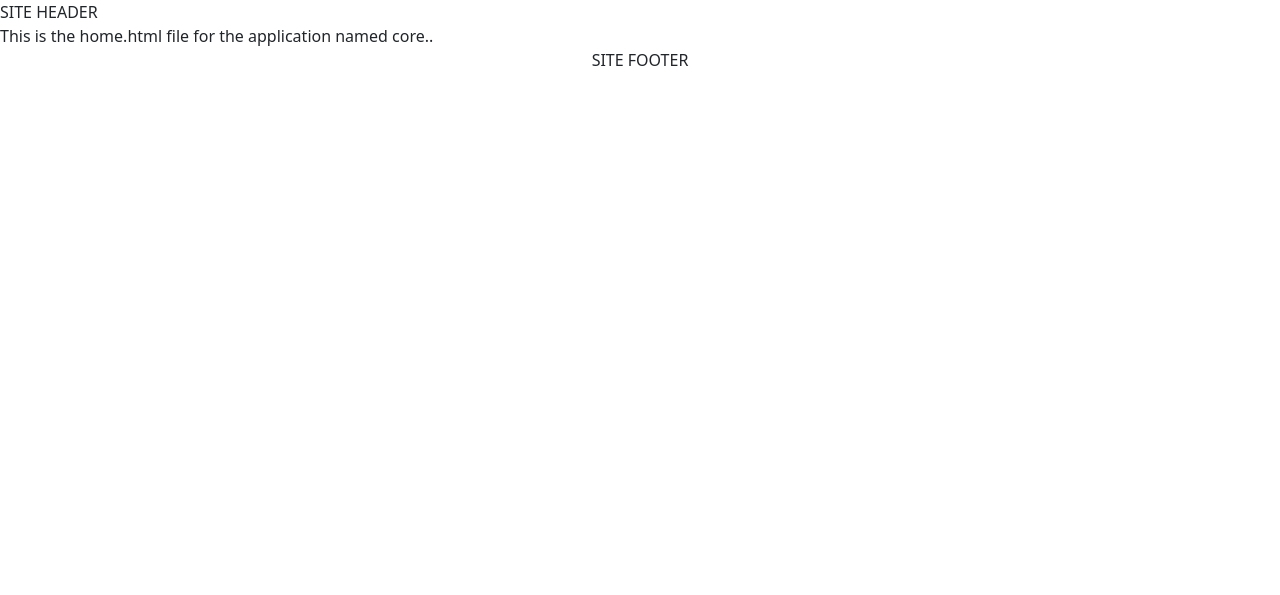
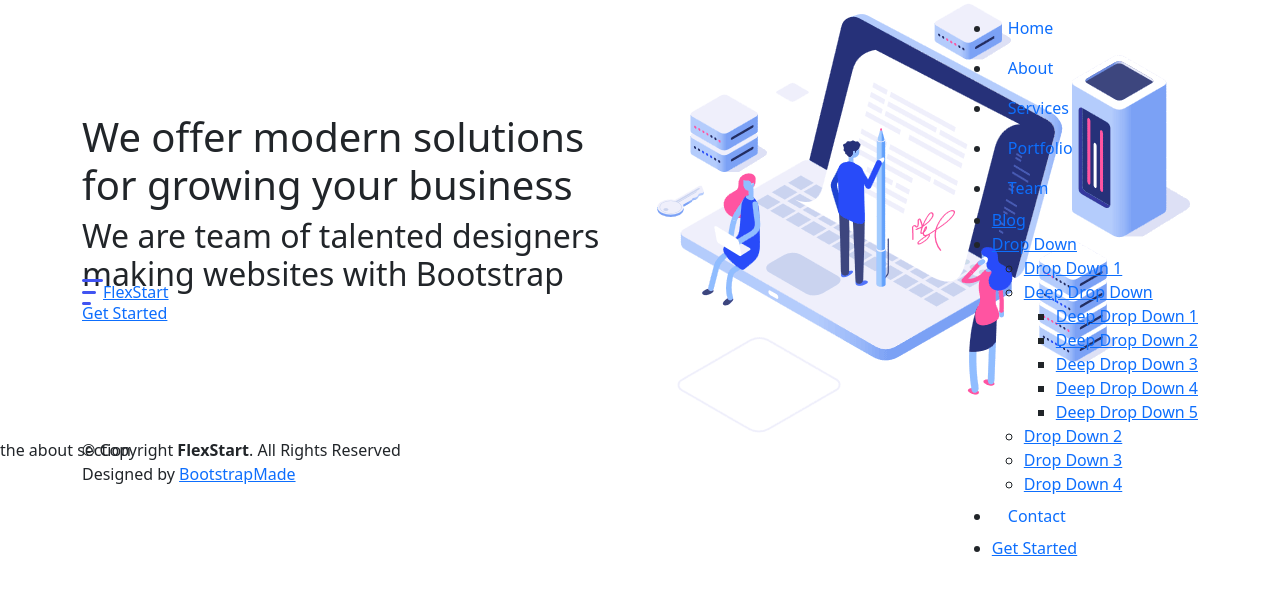
Before and after one commit to kimstone/StartUp, a Django app: template src/apps/core/templates/core/home.html in a window 1280 px wide. Shown: the top 595 px of the page. Run offline with Django 3.2, Linux system fonts and the light colour scheme; the template is opened without the code that fills it, so the values that code supplies are empty.

Commit message:
starte core app html/css

```diff
--- /dev/null
+++ b/src/apps/core/templates/core/base.html
@@ -0,0 +1,71 @@
+<!DOCTYPE html>
+<html lang="en">
+<head>
+    {% load static %}
+
+    <!-- Required meta tags -->
+    <meta charset="utf-8">
+    <meta name="viewport" content="width=device-width, initial-scale=1">
+
+    <!-- Favicons -->
+    <link href="{% static 'core/img/favicon.png' %}" rel="icon">
+    <link href="{% static 'core/img/apple-touch-icon.png' %}" rel="apple-touch-icon">
+
+    <!-- Google Fonts -->
+    <link href="https://fonts.googleapis.com/css?family=Open+Sans:300,300i,400,400i,600,600i,700,700i|Nunito:300,300i,400,400i,600,600i,700,700i|Poppins:300,300i,400,400i,500,500i,600,600i,700,700i"
+          rel="stylesheet">
+
+    <!-- Bootstrap CSS -->
+    <link href="https://cdn.jsdelivr.net/npm/bootstrap@5.0.0-beta3/dist/css/bootstrap.min.css" rel="stylesheet"
+          integrity="sha384-eOJMYsd53ii+scO/bJGFsiCZc+5NDVN2yr8+0RDqr0Ql0h+rP48ckxlpbzKgwra6" crossorigin="anonymous">
+
+    <title>Django Project: Core App</title>
+</head>
+<body>
+
+<!-- ========  Header  ======== -->
+{% include 'core/partials/header.html' %}
+
+
+<!-- ========  Hero Section  ======== -->
+<section id="hero" class="hero d-flex align-items-center">
+
+    <div class="container">
+        <div class="row">
+            <div class="col-lg-6 d-flex flex-column justify-content-center">
+                <h1 data-aos="fade-up">We offer modern solutions for growing your business</h1>
+                <h2 data-aos="fade-up" data-aos-delay="400">We are team of talented designers making websites with
+                    Bootstrap</h2>
+                <div data-aos="fade-up" data-aos-delay="600">
+                    <div class="text-center text-lg-start">
+                        <a href="#about"
+                           class="btn-get-started scrollto d-inline-flex align-items-center justify-content-center align-self-center">
+                            <span>Get Started</span>
+                            <i class="bi bi-arrow-right"></i>
+                        </a>
+                    </div>
+                </div>
+            </div>
+            <div class="col-lg-6 hero-img" data-aos="zoom-out" data-aos-delay="200">
+                <img src="{% static 'core/img/hero-img.png' %}" class="img-fluid" alt="">
+            </div>
+        </div>
+    </div>
+
+</section><!-- End Hero -->
+
+
+{% block content %}
+PAGE CONTENT
+{% endblock content %}
+
+
+<!-- ========  Footer  ======== -->
+{% include 'core/partials/footer.html' %}
+
+<!-- BOOTSTRAP: Bundle with Popper -->
+<script src="https://cdn.jsdelivr.net/npm/bootstrap@5.0.0-beta3/dist/js/bootstrap.bundle.min.js"
+        integrity="sha384-JEW9xMcG8R+pH31jmWH6WWP0WintQrMb4s7ZOdauHnUtxwoG2vI5DkLtS3qm9Ekf"
+        crossorigin="anonymous"></script>
+</body>
+</html>
--- a/src/apps/core/templates/core/home.html
+++ b/src/apps/core/templates/core/home.html
@@ -1,7 +1,10 @@
-{% extends 'main/base.html' %}
+{% extends 'core/base.html' %}
 
 {% block content %}
-<div class="page-container">
-    This is the home.html file for the application named core..
-</div>
+<main id="main">
+    <!-- ========  About Section  ======== -->
+    <section id="about" class="about">
+        the about section
+    </section><!-- End About Section -->
+</main>
 {% endblock content %}
--- /dev/null
+++ b/src/apps/core/templates/core/partials/footer.html
@@ -0,0 +1,25 @@
+<footer id="footer" class="footer">
+
+    <div class="footer-top">
+        <div class="container">
+            <div class="row gy-4">
+
+
+
+            </div>
+        </div>
+    </div>
+
+    <div class="container">
+        <div class="copyright">
+            &copy; Copyright <strong><span>FlexStart</span></strong>. All Rights Reserved
+        </div>
+        <div class="credits">
+            <!-- All the links in the footer should remain intact. -->
+            <!-- You can delete the links only if you purchased the pro version. -->
+            <!-- Licensing information: https://bootstrapmade.com/license/ -->
+            <!-- Purchase the pro version with working PHP/AJAX contact form: https://bootstrapmade.com/flexstart-bootstrap-startup-template/ -->
+            Designed by <a href="https://bootstrapmade.com/">BootstrapMade</a>
+        </div>
+    </div>
+</footer><!-- End Footer -->
--- /dev/null
+++ b/src/apps/core/templates/core/partials/header.html
@@ -0,0 +1,42 @@
+{% load static %}
+<header id="header" class="header fixed-top">
+    <div class="container-fluid container-xl d-flex align-items-center justify-content-between">
+
+        <a href="index.html" class="logo d-flex align-items-center">
+            <img src="{% static 'core/img/logo.png' %}" alt="">
+            <span>FlexStart</span>
+        </a>
+
+        <nav id="navbar" class="navbar">
+            <ul>
+                <li><a class="nav-link scrollto active" href="#hero">Home</a></li>
+                <li><a class="nav-link scrollto" href="#about">About</a></li>
+                <li><a class="nav-link scrollto" href="#services">Services</a></li>
+                <li><a class="nav-link scrollto" href="#portfolio">Portfolio</a></li>
+                <li><a class="nav-link scrollto" href="#team">Team</a></li>
+                <li><a href="blog.html">Blog</a></li>
+                <li class="dropdown"><a href="#"><span>Drop Down</span> <i class="bi bi-chevron-down"></i></a>
+                    <ul>
+                        <li><a href="#">Drop Down 1</a></li>
+                        <li class="dropdown"><a href="#"><span>Deep Drop Down</span> <i class="bi bi-chevron-right"></i></a>
+                            <ul>
+                                <li><a href="#">Deep Drop Down 1</a></li>
+                                <li><a href="#">Deep Drop Down 2</a></li>
+                                <li><a href="#">Deep Drop Down 3</a></li>
+                                <li><a href="#">Deep Drop Down 4</a></li>
+                                <li><a href="#">Deep Drop Down 5</a></li>
+                            </ul>
+                        </li>
+                        <li><a href="#">Drop Down 2</a></li>
+                        <li><a href="#">Drop Down 3</a></li>
+                        <li><a href="#">Drop Down 4</a></li>
+                    </ul>
+                </li>
+                <li><a class="nav-link scrollto" href="#contact">Contact</a></li>
+                <li><a class="getstarted scrollto" href="#about">Get Started</a></li>
+            </ul>
+            <i class="bi bi-list mobile-nav-toggle"></i>
+        </nav><!-- .navbar -->
+
+    </div>
+</header><!-- End Header -->
--- /dev/null
+++ b/src/apps/core/urls.py
@@ -0,0 +1,6 @@
+from django.urls import path
+from .import views
+
+urlpatterns = [
+    path('', views.home, name="core/home"),
+]
--- a/src/apps/core/views.py
+++ b/src/apps/core/views.py
@@ -1,3 +1,5 @@
 from django.shortcuts import render
 
-# Create your views here.
+def home(request):
+    context = {}
+    return render(request, 'core/home.html', context)
--- a/src/main/urls.py
+++ b/src/main/urls.py
@@ -14,8 +14,9 @@ Including another URLconf
     2. Add a URL to urlpatterns:  path('blog/', include('blog.urls'))
 """
 from django.contrib import admin
-from django.urls import path
+from django.urls import path, include
 
 urlpatterns = [
     path('admin/', admin.site.urls),
+    path('core/', include('apps.core.urls')),
 ]
```
Also changed, not shown: src/apps/core/static/core/img/apple-touch-icon.png (added), src/apps/core/static/core/img/favicon.png (added), src/apps/core/static/core/img/hero-bg.png (added), src/apps/core/static/core/img/hero-img.png (added), src/apps/core/static/core/img/hero-img.svg (added), src/apps/core/static/core/img/logo.png (added).
